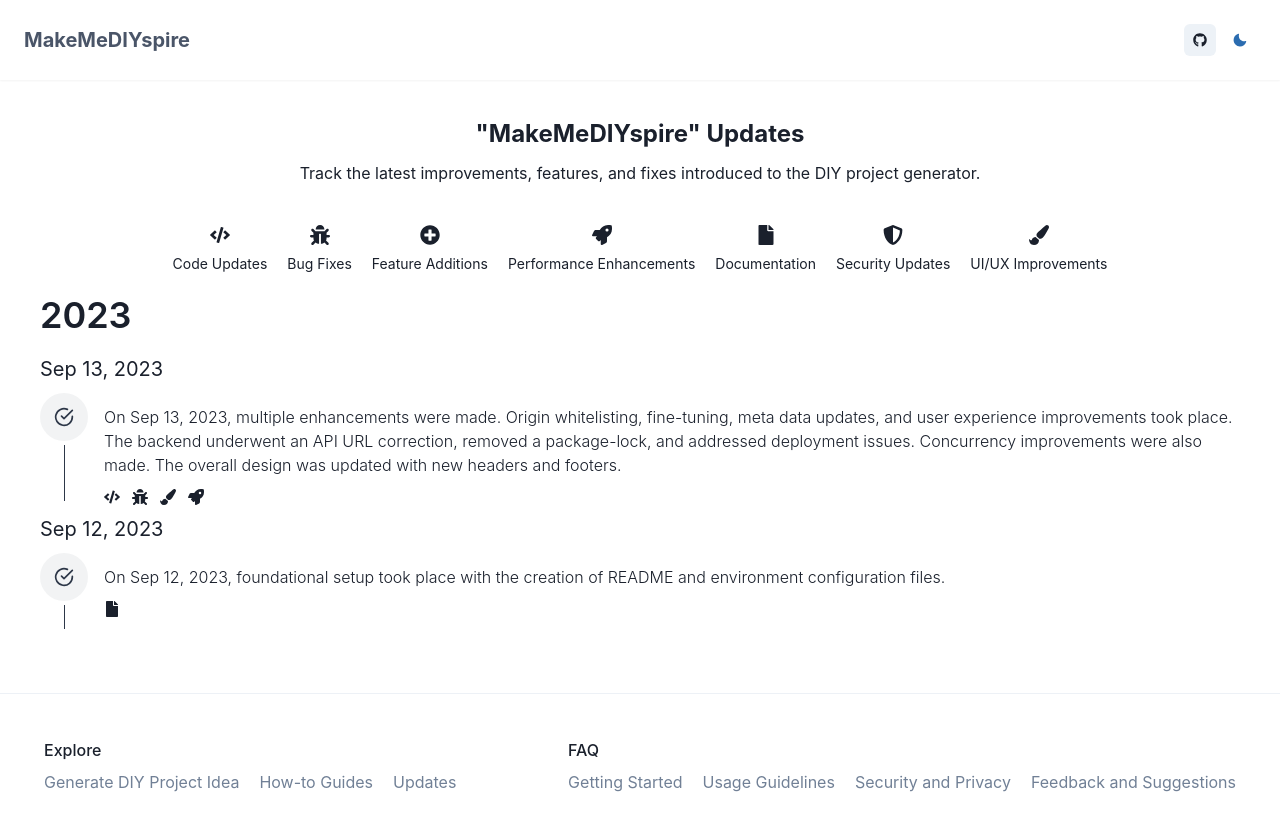
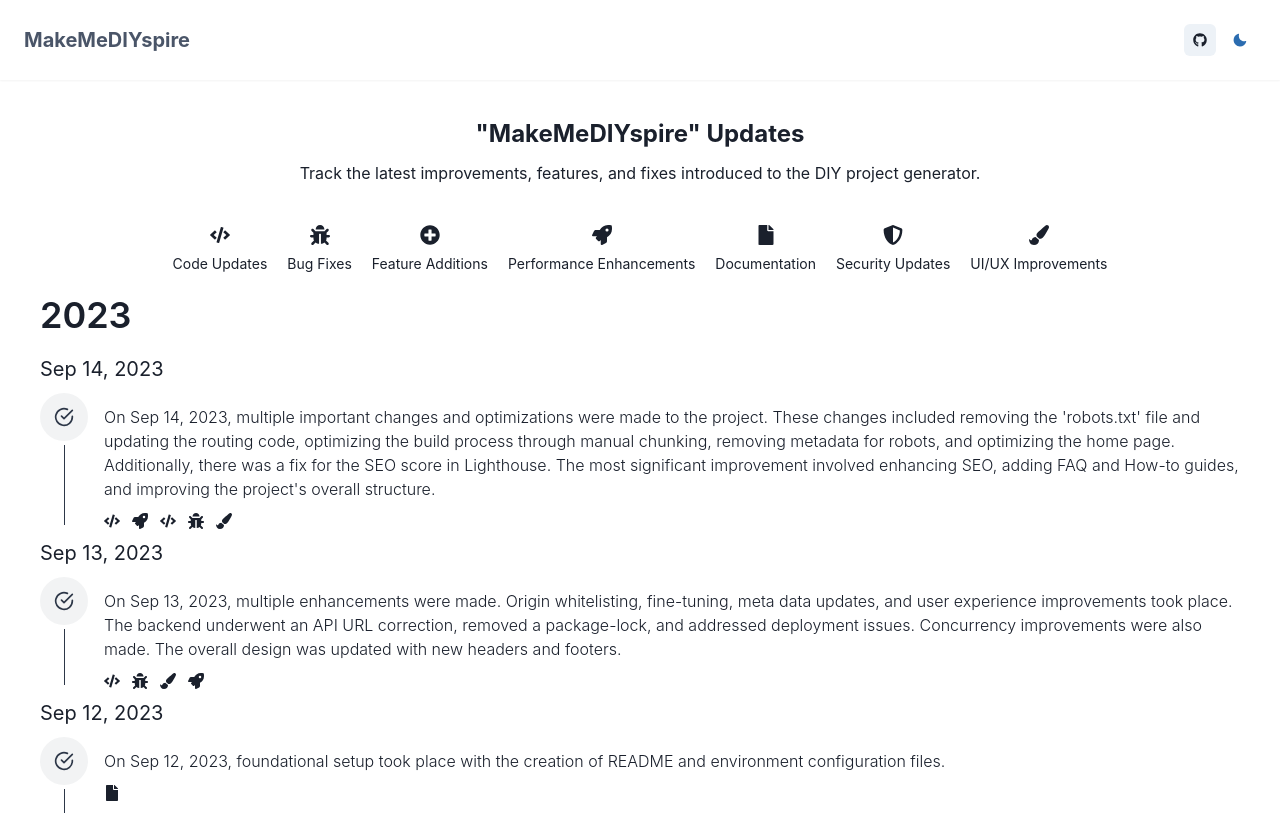
Before and after one commit to Kevin-Umali/diyspire, a React (Vite) app in the folder client/: page /updates in a window 1280 px wide. Shown: the top 815 px of the page. Built offline with nearby package versions, Linux system fonts and the light colour scheme.

Commit message:
Remove robots.txt and update routing

```diff
--- a/client/src/App.tsx
+++ b/client/src/App.tsx
@@ -1,4 +1,4 @@
-import { BrowserRouter as Router, Route, Routes } from "react-router-dom";
+import { Route, Routes } from "react-router-dom";
 import { ErrorBoundary } from "react-error-boundary";
 import Home from "./pages/Home";
 import ErrorFallback from "./components/ErrorFallback";
@@ -15,7 +15,6 @@ function App() {
       <CSSReset />
       <Box>
         <Navbar />
-        <Router>
         <div className="App">
           <Routes>
             <Route path="/" element={<Home />} />
@@ -24,7 +23,6 @@ function App() {
             <Route path="/updates" element={<Updates />} />
           </Routes>
         </div>
-        </Router>
       </Box>
       <Footer />
     </ErrorBoundary>
--- a/client/src/constants/index.ts
+++ b/client/src/constants/index.ts
@@ -209,6 +209,12 @@ export const guides: HowToGuide[] = [
 export const commits: Record<string, Commit[]> = {
   "2023": [
     {
+      date: "Sep 14, 2023",
+      summary:
+        "On Sep 14, 2023, multiple important changes and optimizations were made to the project. These changes included removing the 'robots.txt' file and updating the routing code, optimizing the build process through manual chunking, removing metadata for robots, and optimizing the home page. Additionally, there was a fix for the SEO score in Lighthouse. The most significant improvement involved enhancing SEO, adding FAQ and How-to guides, and improving the project's overall structure.",
+      operations: ["code-updates", "performance-enhancements", "code-updates", "bug-fixes", "ui-ux-improvements"],
+    },
+    {
       date: "Sep 13, 2023",
       summary:
         "On Sep 13, 2023, multiple enhancements were made. Origin whitelisting, fine-tuning, meta data updates, and user experience improvements took place. The backend underwent an API URL correction, removed a package-lock, and addressed deployment issues. Concurrency improvements were also made. The overall design was updated with new headers and footers.",
--- a/client/src/main.tsx
+++ b/client/src/main.tsx
@@ -3,11 +3,14 @@ import ReactDOM from "react-dom/client";
 import App from "./App.tsx";
 import { ChakraProvider } from "@chakra-ui/react";
 import "./styles/index.css";
+import { BrowserRouter as Router } from "react-router-dom";
 
 ReactDOM.createRoot(document.getElementById("root")!).render(
   <React.StrictMode>
-    <ChakraProvider>
-      <App />
-    </ChakraProvider>
+    <Router>
+      <ChakraProvider>
+        <App />
+      </ChakraProvider>
+    </Router>
   </React.StrictMode>
 );
```
Also changed, not shown: client/public/robots.txt (deleted). Lines whose indentation alone changed are shown as unchanged.
